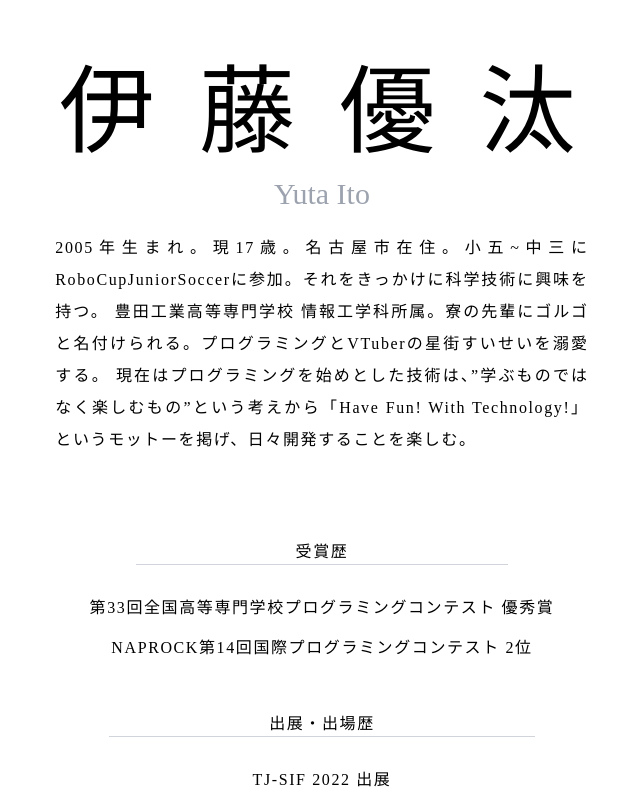
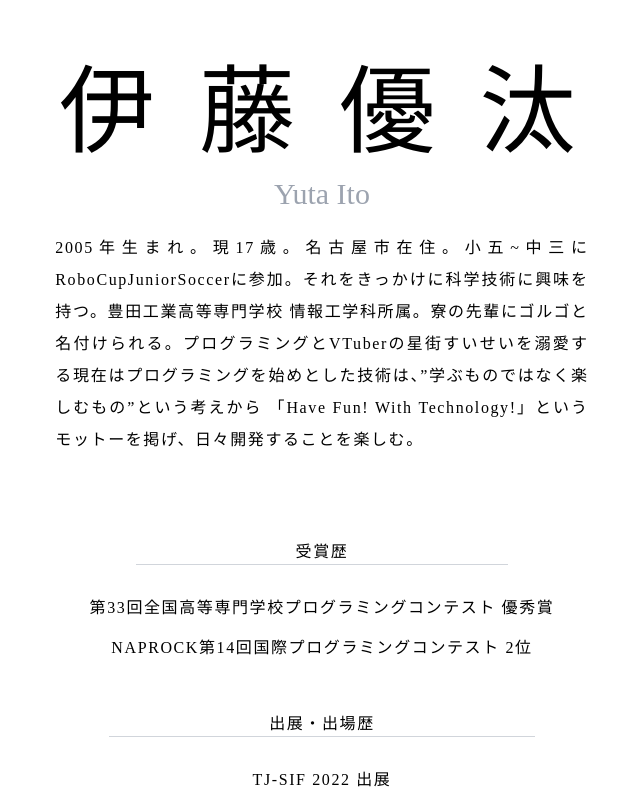
Before and after one commit to GoRuGoo/Next-gorugo-frontend, a Next.js app: page / in a window 1280 px wide. Shown: the part 1196-1996 px from the top of the page, without its empty margins (318-958 px from the left). Built offline with nearby package versions, Linux system fonts and the light colour scheme; a web font is replaced by a local one.

Commit message:
fix: spanいらなさそうだったので削除

```diff
--- a/components/firstpage/Biography.js
+++ b/components/firstpage/Biography.js
@@ -32,14 +32,12 @@ export default function Biography(props) {
            font-namemyotyo md:tracking-widest tracking-wider text-base leading-8"
         >
           2005年生まれ。現17歳。名古屋市在住。小五~中三に
-          <span>RoboCupJuniorSoccer</span>
-          に参加。それをきっかけに科学技術に興味を持つ。 豊田工業高等専門学校
+          RoboCupJuniorSoccerに参加。それをきっかけに科学技術に興味を持つ。豊田工業高等専門学校
           情報工学科所属。寮の先輩にゴルゴと名付けられる。プログラミングとVTuberの
           <a href="https://www.youtube.com/@HoshimachiSuisei">星街すいせい</a>
-          を溺愛する。
-          現在はプログラミングを始めとした技術は、”学ぶものではなく楽しむもの”という考えから
-          <span>「Have Fun! With Technology!」</span>
-          というモットーを掲げ、日々開発することを楽しむ。
+          を溺愛する現在はプログラミングを始めとした技術は、”学ぶものではなく楽しむもの”という考えから
+          「Have Fun! With
+          Technology!」というモットーを掲げ、日々開発することを楽しむ。
         </p>
       </div>
       <div
```
